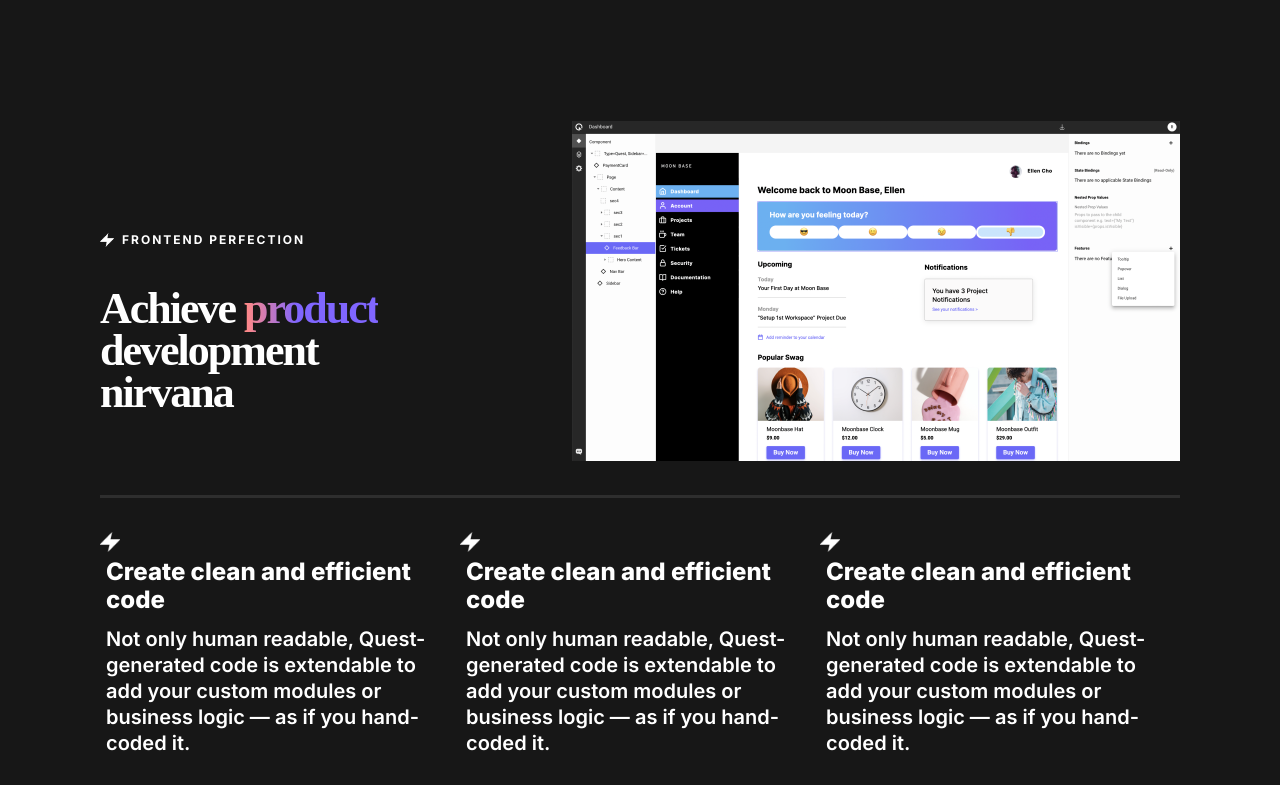
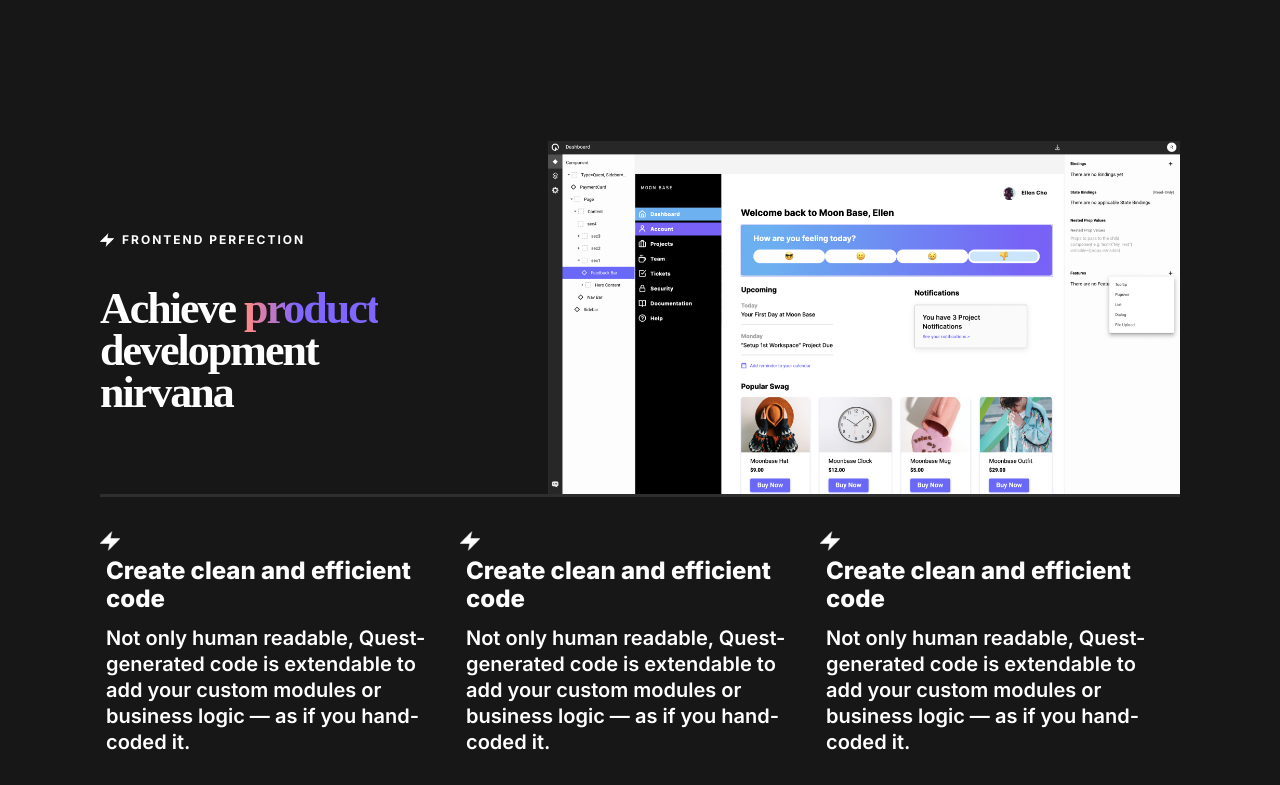
Before and after one commit to iBRazvan/2nd-Project-Landing-Page, a plain HTML site: page index.html in a window 1280 px wide. Shown: the part 575-1360 px from the top of the page. Drawn offline with Linux system fonts and the light colour scheme.

Commit message:
images dimensions modified

```diff
--- a/index.html
+++ b/index.html
@@ -107,8 +107,8 @@
 
             <!-- RIGHT-COL-FIRST-ROW -->
             <div class="content-right-col section-2-col-item">
-                <div class="row row-centered">
-                    <img class="dashboard" src="images/dashboard.png">
+                <div class="row row-centered s3-image-container">
+                    <img class="s3-image" src="images/dashboard.png">
                 </div>
             </div>
         </div>
@@ -211,8 +211,8 @@
 
             <!-- RIGHT-COL-FIRST-ROW -->
             <div class="content-right-col section-2-col-item">
-                <div class="row row-centered">
-                    <img class="dashboard" src="images/Code & Export.png">
+                <div class="row row-centered s3-image-container">
+                    <img class="s3-image" src="images/Code & Export.png">
                 </div>
             </div>
         </div>
--- a/style.css
+++ b/style.css
@@ -320,8 +320,8 @@ section > .content-container:nth-child(2) {
 }
 
 .dashboard {
-    width: 608px;
-    height: 340px;
+    max-width: 608px;
+    max-height: 340px;
     margin-bottom: 34px;
 }
 
```
